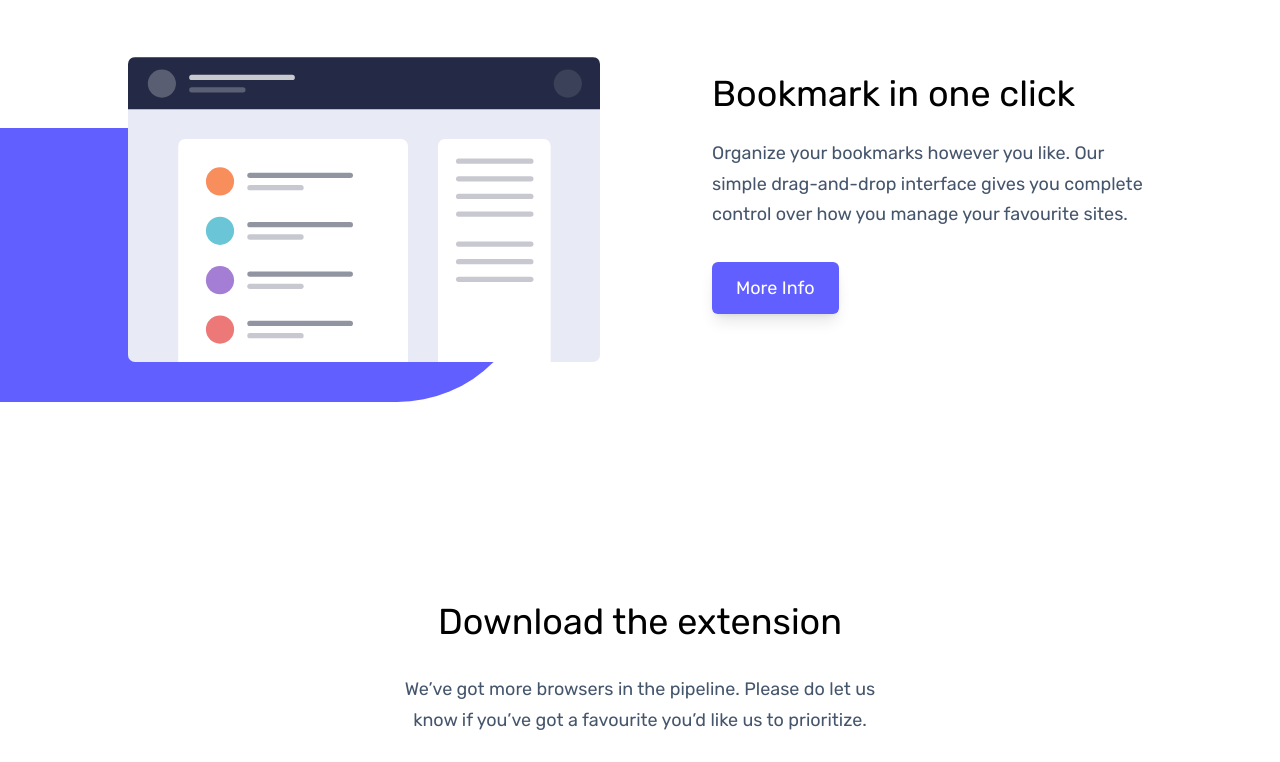
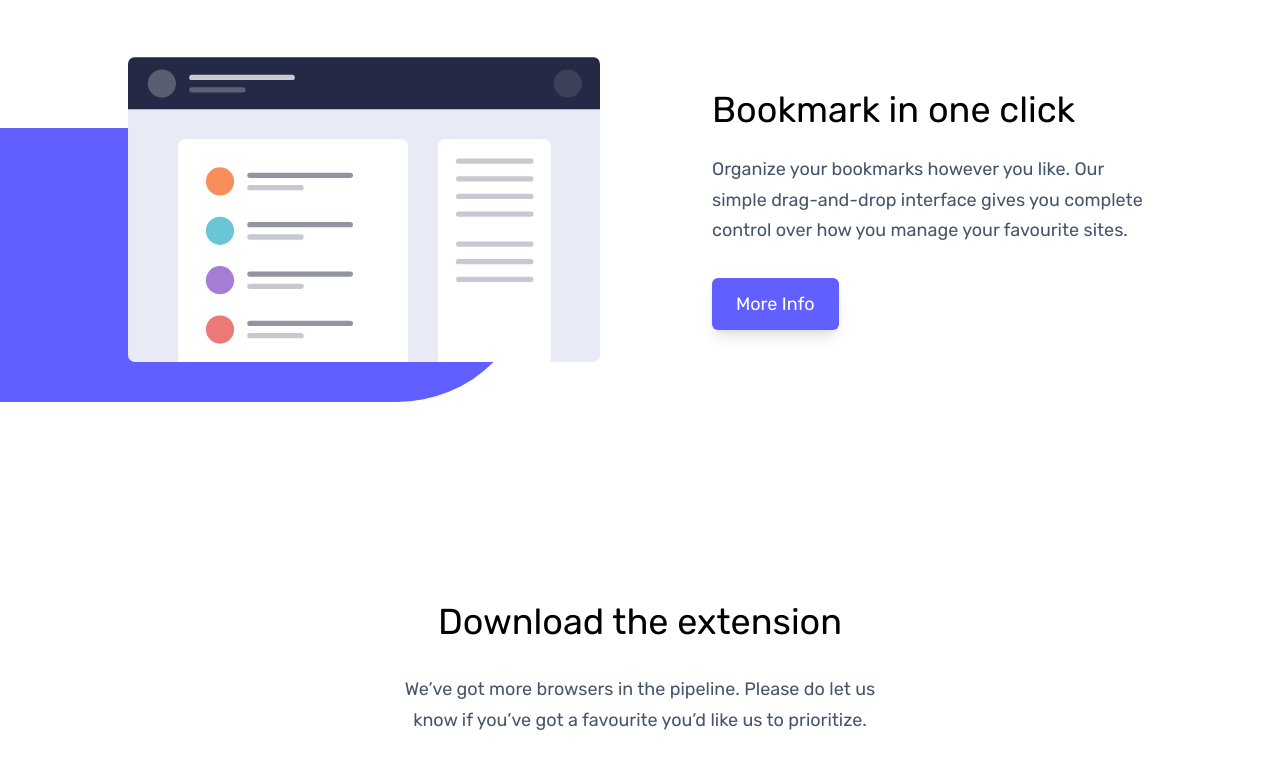
Before and after one commit to Jalamang35/1-bookmark-landing-website, a website built with Vite: page index.html in a window 1280 px wide. Shown: the part 960-1722 px from the top of the page. Built offline with nearby package versions, Linux system fonts and the light colour scheme.

Commit message:
Remove the margin-bottom from More Info under Bookmark in one click

```diff
--- a/index.html
+++ b/index.html
@@ -85,7 +85,7 @@
           </div>
           <ul class="hero-b flex items-center justify-center gap-5 flex-wrap sm:justify-start sm:mt-6 mt-10">
             <li>
-                <button class="bg-indigo-500 sm:text-lg text-sm text-white hover:bg-white hover:border-2 hover:border-indigo-500 hover:text-indigo-500 border-2 border-indigo-500 sm:px-4 px-3 sm:py-3 py-2 rounded-md shadow-lg cursor-pointer">Get it on Chrome</button>
+                <button class="bg-indigo-500 sm:text-lg text-sm text-white hover:bg-white hover:border-2 hover:border-indigo-500 hover:text-indigo-500 border-2 border-indigo-500 sm:px-4 px-3 sm:py-3 py-2 rounded-md shadow-lg cursor-pointer transition">Get it on Chrome</button>
             </li>
             <li>
                 <button class="bg-slate-200 sm:text-lg text-sm text-slate-800 hover:bg-white hover:text-slate-800 border-2 border-slate-200 hover:border-slate-800 sm:px-4 px-3 sm:py-3 py-2 rounded-md shadow-lg cursor-pointer">Get it on Firefox</button>
@@ -131,13 +131,13 @@
           </div>
 
           <div class="lg:place-items-start place-items-center md:pl-8 md:mt-0 mt-8 place-content-center">
-            <h2 class="bookmark-cont-h2 md:text-4xl text-2xl sm:my-6 sm:mt-0 mt-12">Bookmark in one click</h2>
+            <h2 class="md:text-4xl text-2xl sm:my-6 sm:mt-0 mt-12">Bookmark in one click</h2>
 
             <p class="one-click-para md:text-lg lg:text-start text-center text-base md:w-110 w-88 lg:mx-0 sm:mt-0 mt-4 lg:px-0 px-3">
               Organize your bookmarks however you like. Our simple drag-and-drop interface gives you complete control over how you manage your favourite sites.
             </p>
 
-            <button class="bg-indigo-500 hover:bg-indigo-600 text-white px-6 py-3 rounded-md shadow-lg my-8">More Info</button>
+            <button class="bg-indigo-500 hover:bg-indigo-600 text-white px-6 py-3 rounded-md shadow-lg mt-8">More Info</button>
           </div>
         </div>
 
```
